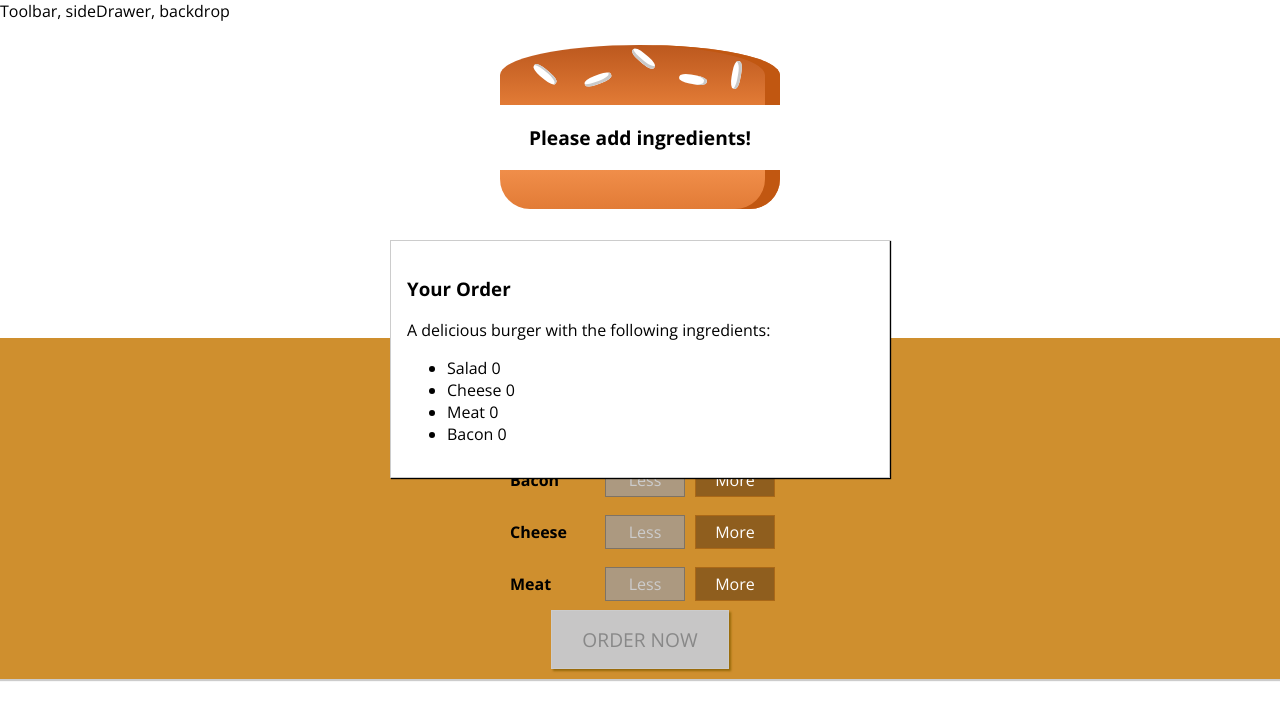
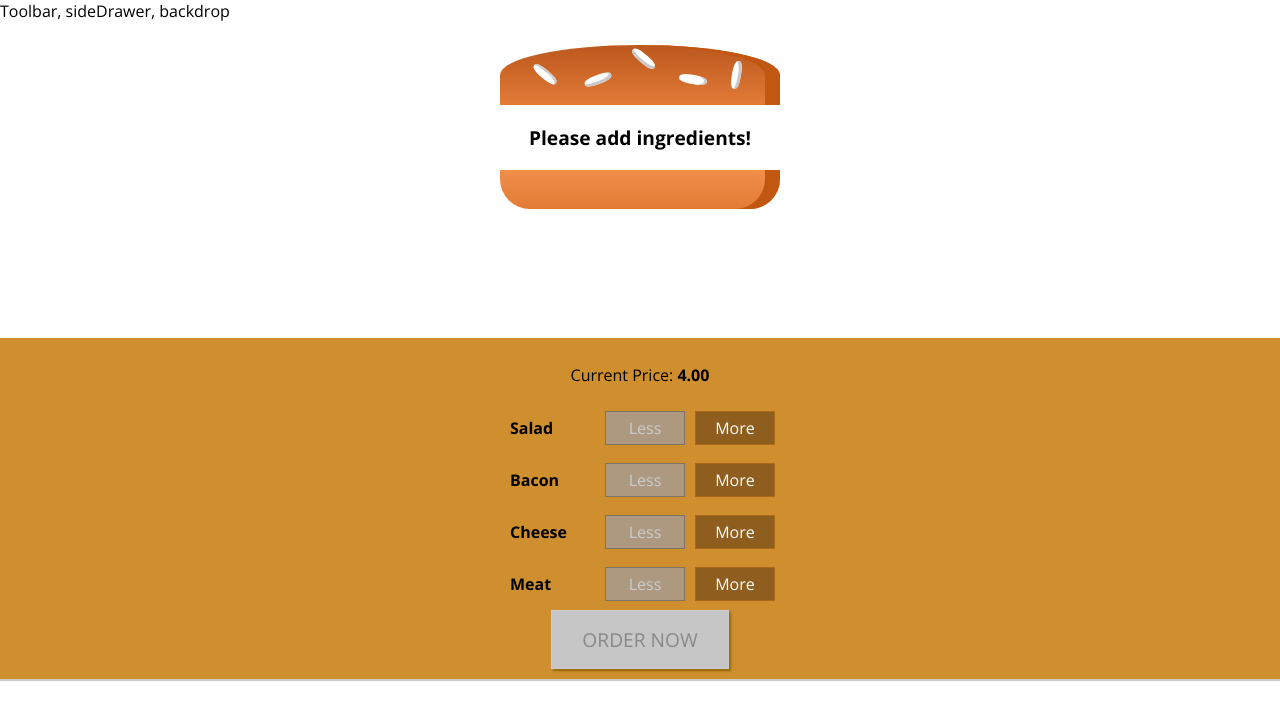
Before and after one commit to Mar-tyr/burger-builder, a React (Create React App) app: page / in a window 1280 px wide. Shown: the top 720 px of the page. Built offline with nearby package versions, Linux system fonts and the light colour scheme.

Commit message:
Add: show modal when click order

```diff
--- a/src/components/Burger/BurgerControls/BurgerControls.js
+++ b/src/components/Burger/BurgerControls/BurgerControls.js
@@ -26,7 +26,11 @@
           />
         );
       })}
-      <button className={classes.OrderButton} disabled={!props.purchasable}>
+      <button
+        className={classes.OrderButton}
+        disabled={!props.purchasable}
+        onClick={props.ordered}
+      >
         ORDER NOW
       </button>
     </div>
--- a/src/components/Burger/OrderSummary/OrderSummary.js
+++ b/src/components/Burger/OrderSummary/OrderSummary.js
@@ -3,7 +3,7 @@
 
 const OrderSummary = (props) => {
   const ingredientSummary = Object.keys(props.ingredients).map((ingredient) => (
-    <li>
+    <li key={ingredient}>
       <span style={{ textTransform: 'capitalize' }}>{ingredient}</span>{' '}
       {props.ingredients[ingredient]}
     </li>
--- a/src/components/UI/Modal/Modal.js
+++ b/src/components/UI/Modal/Modal.js
@@ -2,7 +2,17 @@
 import classes from './Modal.module.css';
 
 const modal = (props) => {
-  return <div className={classes.Modal}>{props.children}</div>;
+  return (
+    <div
+      className={classes.Modal}
+      style={{
+        transform: props.show ? 'translateY(0)' : 'translateY(-100vh)',
+        opacity: props.show ? '1' : '0',
+      }}
+    >
+      {props.children}
+    </div>
+  );
 };
 
 export default modal;
--- a/src/containers/BurgurBuilder/BurgerBuilder.js
+++ b/src/containers/BurgurBuilder/BurgerBuilder.js
@@ -22,6 +22,7 @@
     },
     totalPrice: 4,
     purchasable: false,
+    purchasing: false,
   };
 
   updatePurchasable = (ingredients) => {
@@ -58,6 +59,10 @@
     this.updatePurchasable(updatedIngredients);
   };
 
+  purchaseHandler = () => {
+    this.setState({ purchasing: true });
+  };
+
   render() {
     const disableInfo = {};
     for (let ingredient in this.state.ingredients) {
@@ -66,7 +71,7 @@
     return (
       <Aux>
         <Burger ingredients={this.state.ingredients} />
-        <Modal>
+        <Modal show={this.state.purchasing}>
           <OrderSummary ingredients={this.state.ingredients} />
         </Modal>
         <BurgerControls
@@ -75,6 +80,7 @@
           disableInfo={disableInfo}
           purchasable={this.state.purchasable}
           price={this.state.totalPrice}
+          ordered={this.purchaseHandler}
         />
       </Aux>
     );
```
